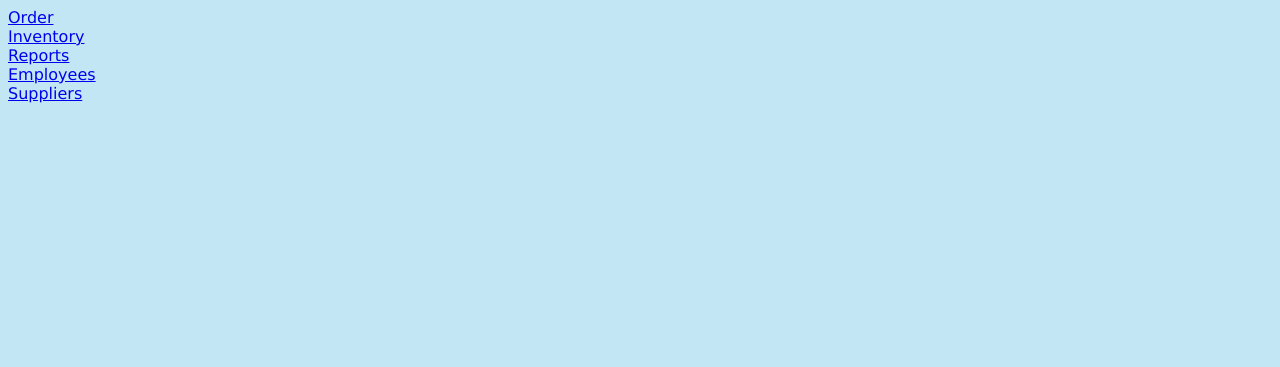
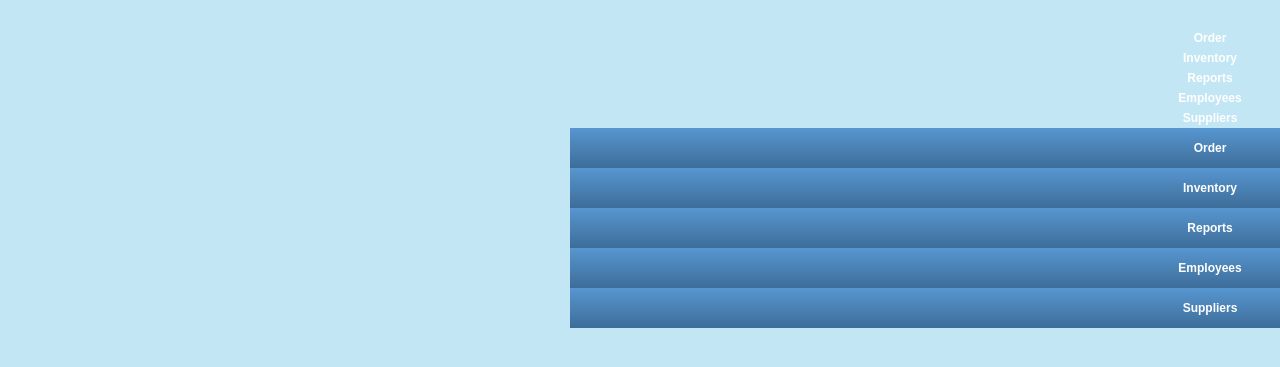
Before and after one commit to RyanDoerr/northside-dev, a PHP site: page /index.php?controller=menus&action=mainMenu in a window 1280 px wide; the page is wider, and only the part inside the window is pictured. Shown: the top 367 px of that part. Run offline with PHP 8.4, Linux system fonts and the light colour scheme; some libraries are stand-ins or nearby versions.

Commit message:
Mikayla - CSS
This includes the CSS for the menu which i put in a separate file for
testing purposes. I also edited the css and yeah I don't know what edits
I made anymore...

```diff
--- a/connection.php
+++ b/connection.php
@@ -4,7 +4,7 @@ require_once 'lib/medoo.php';
 /*
 $database = new medoo([
 	'database_type' => 'mysql',
-	'database_name' => '4750',
+	'database_name' => 'master',
 	'server'		=> 'localhost',
 	'username'		=> 'root',
 	'password'		=> '',
--- /dev/null
+++ b/css/testMenu.css
@@ -0,0 +1,118 @@
+body {
+  background: #C3E6F4;
+  font: 12px/20px Arial;
+  padding: 20px;
+  color: #ccc;
+  text-align: center;
+  display: inline-block;
+}
+
+p {
+  margin: 0 0 5px;
+}
+
+a, label {
+  text-decoration: none;
+  color: #fff;
+  font-weight: bold;
+}
+
+a:hover {
+  color: #ddd;
+}
+
+.menu a {
+  display: block;
+  padding: 10px 15px;
+}
+
+.drop-down a {
+  min-width: 90px;
+}
+
+.drop-down-menu {
+  display: block;
+}
+
+.menu-title {
+  cursor: pointer;
+}
+
+.menu-title {
+  display:block;
+  padding: 10px 15px;
+}
+
+.activate {
+  display: none;
+  position: absolute;
+  cursor: pointer;
+  width: 100%;
+  height: 40px;
+  margin: 0 0 0 -15px;
+  opacity: 0;
+}
+
+/* Skin */
+
+.menu a, .drop-down-menu {
+  background: #3d6d99;
+  background: -webkit-gradient(linear, left top, left bottom, color-stop(0%,#5796d0), color-stop(100%,#3d6d99));
+    background: -moz-linear-gradient(top, #71c3e2 0%, #0088BA 100%);
+}
+
+.menu a:hover, .drop-down-menu:hover {
+  background: #5a6470;
+  background: -webkit-gradient(linear, left top, left bottom, color-stop(0%,#495261), color-stop(100%,#38404b));
+  background: -moz-linear-gradient(top, #0075a2 0%, #0088bb 100%);
+}
+
+.drop-down a {
+  background: #222;
+}
+
+.drop-down a:hover {
+  background: #0075a2;
+}
+
+.displayed {
+    display: block;
+    margin-left: 550px;
+    margin-right: 550px;
+}
+
+.menu  {
+  display: absolute;
+  background: #0088bb;
+  background: -webkit-gradient(linear, left top, left bottom, color-   stop(0%,#5796d0), color-stop(100%,#3d6d99));
+  background: -moz-linear-gradient(top, #5796d0 0%, #3d6d99 100%);
+}
+
+:checked ~ .menu-title {
+  background: #495261;
+  background: -webkit-gradient(linear, left top, left bottom, color-stop(0%,#495261), color-stop(100%,#38404b));
+  background: -moz-linear-gradient(top, #0075a2 0%, #0088bb 100%);
+}
+
+.drop-down {
+  max-height: 0;
+  overflow: hidden;
+}
+
+.drop-down a {
+  background: #0088bb;
+  background: -webkit-gradient(linear, left top, left bottom, color-stop(0%,#495261), color-stop(100%,#38404b));
+  background: -moz-linear-gradient(top, #0075a2 0%, #0088bb 100%);
+}
+
+.activate:checked ~ .drop-down {
+  max-height: 200px;
+}
+
+.drop-down, .menu a, .drop-down-menu {
+  -webkit-transform: translateZ(0);
+  -webkit-transition: all 0.3s;
+  -moz-transition: all 0.3s;
+  -o-transition: all 0.3s;
+  transition: all 0.3s;
+}
--- a/views/pages/menu.php
+++ b/views/pages/menu.php
@@ -3,3 +3,59 @@
 
 	//MenusController::$displayNames['Menu']
 ?>
+<link href="../testMenu.css" rel="stylesheet" type="text/css">
+<body class="displayed">
+<nav class="menu">
+  <nav class="drop-down-menu">
+    <input type="checkbox" class="activate" id="accordion-1">
+    <label for="accordion-1" class="menu-title">Order</label>
+
+    <div class="drop-down">
+      <a href="#">Enter Order</a>
+      <a href="#">Look up Order</a>
+      <a href="#">Manage Orders</a>
+      <a class="last" href="#">Return Item</a>
+    </div>
+  </nav>
+  <nav class="drop-down-menu">
+    <input type="checkbox" class="activate" id="accordion-2">
+    <label for="accordion-2" class="menu-title">Inventory</label>
+
+    <div class="drop-down">
+      <a href="#">Order Materials</a>
+      <a href="#">Manage Inventory</a>
+      <a href="#">Display Inventory Sheet</a>
+      <a class="last" href="#">Record Inventory</a>
+    </div>
+  </nav>
+  <nav class="drop-down-menu">
+    <input type="checkbox" class="activate" id="accordion-3">
+    <label for="accordion-3" class="menu-title">Reports</label>
+
+    <div class="drop-down">
+      <a href="#">Key Indicator</a>
+      <a href="#">Inventory</a>
+      <a href="#">Orders</a>
+      <a class="last" href="#">Suppliers</a>
+    </div>
+  </nav>
+  <nav class="drop-down-menu">
+    <input type="checkbox" class="activate" id="accordion-4">
+    <label for="accordion-4" class="menu-title">Employees</label>
+
+    <div class="drop-down">
+      <a href="#">Edit Employee</a>
+      <a class="last" href="#">Add Employee</a>
+    </div>
+  </nav>
+  <nav class="drop-down-menu">
+    <input type="checkbox" class="activate" id="accordion-5">
+    <label for="accordion-5" class="menu-title">Suppliers</label>
+
+    <div class="drop-down">
+      <a href="#">Manage Suppliers</a>
+      <a class="last" href="#">Manage Discounts</a>
+    </div>
+  </nav>
+</nav>
+</body>
```
Also changed, not shown: views/testMenu.css (added, +118 -0 lines).
